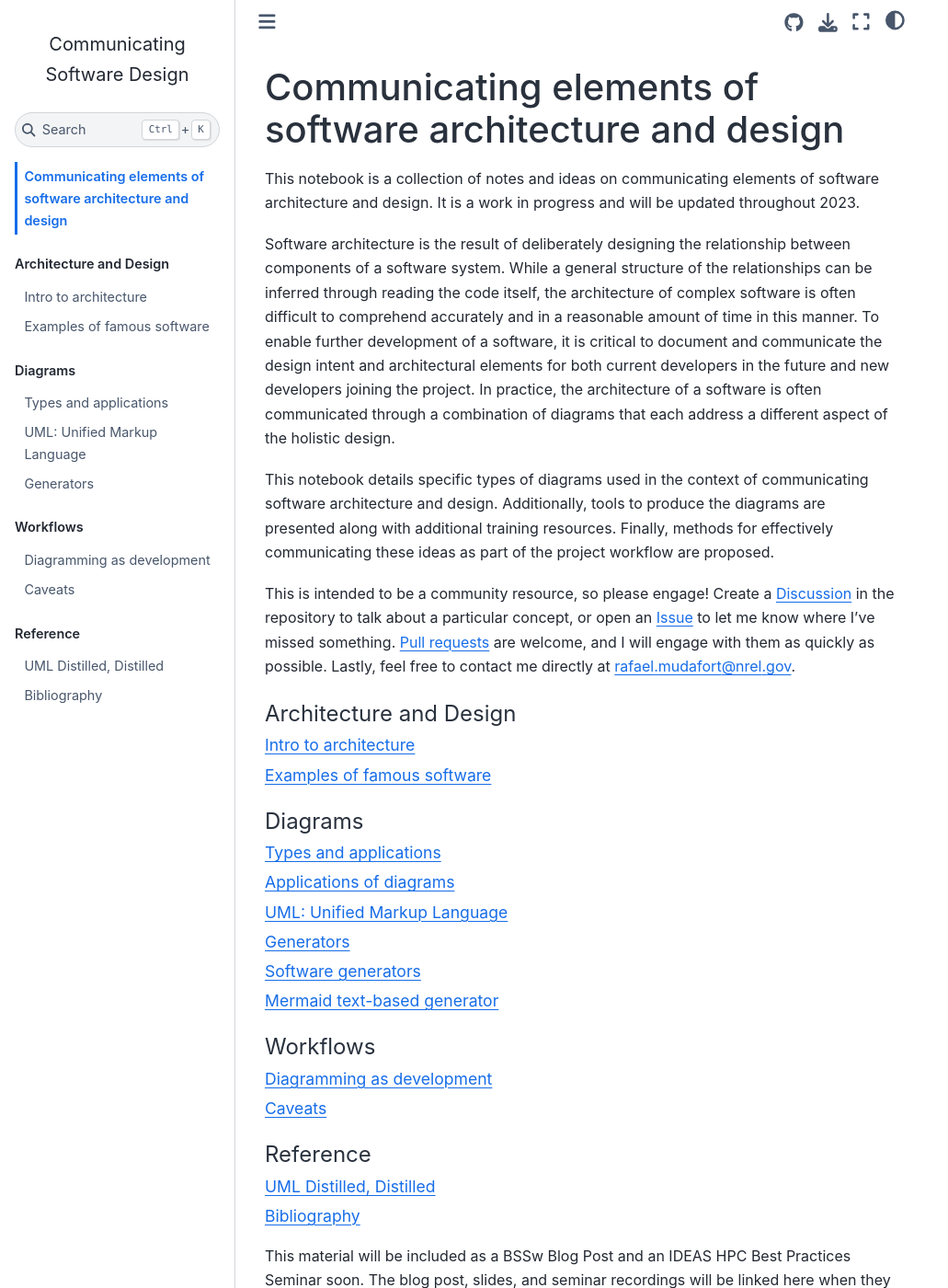
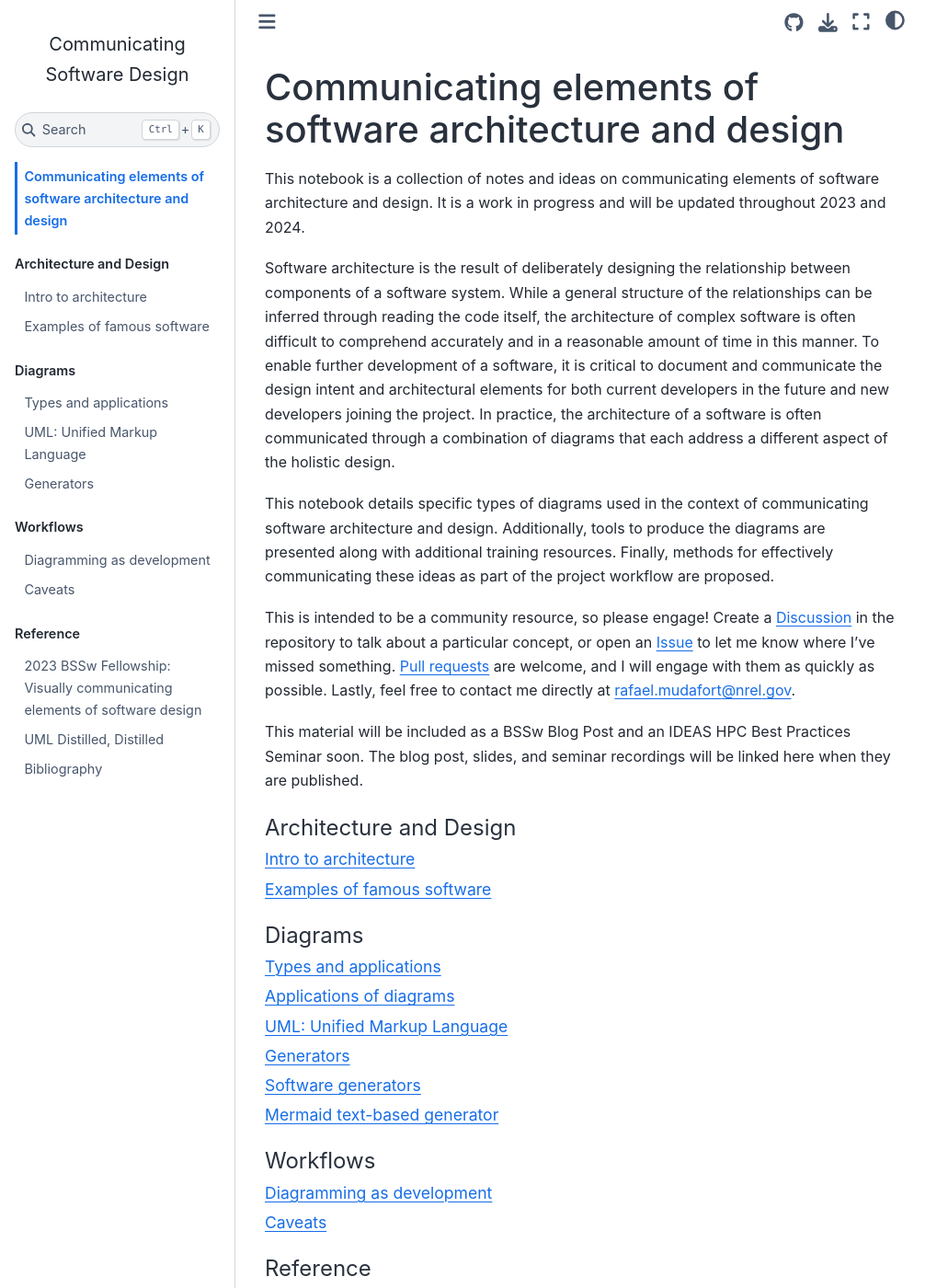
Before and after one commit to rafmudaf/communicating-design, a Jupyter Book: the page built from docs/intro.md, in a window 1280 px wide and 1400 px high. Shown: the whole window at 92% size, without its empty margins (0-1031 px from the left). Built offline with Jupyter Book 1.0.4 settings and Sphinx 7.4.7 and the Sphinx Book theme 1.1.4, drawn with Linux system fonts in a browser that asks for light colours; part of the change alters nothing that is shown; some of the changed text lies outside the part shown.

Commit message:
Add blog post

````diff
--- a/docs/_config.yml
+++ b/docs/_config.yml
@@ -37,6 +37,8 @@ html:
   home_page_in_navbar: true
 
 sphinx:
-  mermaid_version: 10.1.0
   extra_extensions:
-    - 'sphinxcontrib.mermaid'
+    - sphinxcontrib.mermaid
+  config:
+    # mermaid_output_format: png
+    mermaid_version: 10.9.0
--- a/docs/_toc.yml
+++ b/docs/_toc.yml
@@ -22,5 +22,6 @@ parts:
 
   - caption: Reference
     chapters:
+    - file: bssw_blog_post
     - file: uml_distilled_notes
     - file: zreferences
--- /dev/null
+++ b/docs/bssw_blog_post.md
@@ -0,0 +1,320 @@
+# 2023 BSSw Fellowship: Visually communicating elements of software design
+
+I've been a researcher at the National Renewable Energy Laboratory for seven years, and my role squarely fits into the description of a [research software engineer (RSE)](https://society-rse.org/about/).
+In my time at the lab, I've noticed a pattern in funding and staffing cycles where both can be discontinuous or unpredictable resulting in lost momentum and institutional knowledge on software projects.
+While this pattern is likely inherent to research itself, RSE's can mitigate these impacts and improve the overall quality of their software by **communicating elements of software design within the development workflow.**
+As a [2023 Better Scientific Software Fellow](https://bssw.io/fellows/rafael-mudafort), I've aggregated resources and developed training material to empower RSE's to visually communicate ideas and themes within their software projects, and the results are described here.
+
+Documenting ideas, decisions, and institutional knowledge is a powerful way to mitigate discontinuous momentum during software development efforts.
+Early in the development of a software, requirements are identified, and some of them are adopted while others are intentionally rejected.
+The form and function of the software starts to take shape.
+Capturing these decisions is beneficial to future development efforts considering that the collective knowledge that the development team has in the moment will be different from it's knowledge at a future time.
+Given time constraints for software development in the research environment, the process of communicating design decisions can be easily relegated to that elusive "when there's time" moment.
+To manage this tendency, I suggest that project teams adopt graphical communication methods to describe conceptual ideas and their implementations using Unified Modeling Language (UML) diagrams and automated tooling.
+Narrative content around these diagrams is helpful and encouraged, but the diagrams often speak for themselves.
+Once the initial diagrams are in place, future development efforts can build on them to scope and design work while inherently communicating the impact to the entire system.
+This article describes UML, and it's role in the development workflow for research software engineers.
+
+## UML, Class Diagrams, and Sequence Diagrams
+The [Unified Modeling Language (UML)](https://en.wikipedia.org/wiki/Unified_Modeling_Language) was created in the 1995 and adopted by the Object Management Group, a standards consortium, in 1997.
+In essence, UML is a set of graphical notations described by metamodels that enable describing and designing software systems.
+UML is particularly relevant to software developed in the object-oriented paradigm, but the methods and notations are broadly relevant to software engineering and systems engineering (see [SysML](https://sysml.org)).
+The notations defined in UML can be considered syntax for creating a specific set of diagrams useful in software design and analysis.
+While UML defines 14 types of diagrams, the following eight are particularly useful and the first two are described further:
+- [Class diagram](https://en.wikipedia.org/wiki/Class_diagram)
+- [Sequence diagram](https://en.wikipedia.org/wiki/Sequence_diagram)
+- [Package diagram](https://en.wikipedia.org/wiki/Package_diagram)
+- [Deployment diagram](https://en.wikipedia.org/wiki/Deployment_diagram)
+- [Use case diagram](https://en.wikipedia.org/wiki/Use_case_diagram)
+- [State diagram](https://en.wikipedia.org/wiki/State_diagram)
+- [Activity diagram](https://en.wikipedia.org/wiki/Activity_diagram)
+- [Interaction overview diagram](https://en.wikipedia.org/wiki/Interaction_overview_diagram)
+
+Class diagrams are directly correlated to object-oriented programming.
+Attributes and methods on a class can be described with their visibility, argument types, and return type.
+Abstract classes and abstract methods are denoted in italics.
+Inheritance, aggregation, composition, and association are described with lines connecting classes and specific types of arrows.
+
+::::{grid}
+:gutter: 2
+
+:::{grid-item-card} Class
+```{mermaid}
+classDiagram
+    class Class {
+        Type attribute1
+        Type attribute2
+        + public_method(arg1, arg2)
+        # protected_method() return_type
+        - private_method()
+    }
+```
+:::
+:::{grid-item-card} Abstract class
+```{mermaid}
+classDiagram
+    class AbstractClass {
+        <<Abstract>>
+        Type static_attribute$
+        abstract_method()* return_type
+    }
+```
+:::
+::::
+
+::::{grid}
+:gutter: 3
+
+:::{grid-item-card} Inheritance
+```{mermaid}
+classDiagram
+    BaseClass1 <|-- DerivedFrom1and2
+    BaseClass2 <|-- DerivedFrom1and2
+    BaseClass2 <|-- DerivedFrom1
+```
+:::
+:::{grid-item-card} Aggregation and Composition
+```{mermaid}
+classDiagram
+    Container o-- AggregationPart
+    Container *-- CompositionPart
+```
+:::
+:::{grid-item-card} Association
+```{mermaid}
+classDiagram
+    A -- B
+    A --> B
+```
+:::
+::::
+
+
+Sequence diagrams are broadly applicable to systems when describing algorithms, processes, and procedures.
+The metamodel relates participants by passing messages (commands) and data between them.
+A rectangle on a participant's line indicated whether a portion is "on" or "off", and boxes encompassing events denote if-statements, loops, and parallel processes.
+
+```{mermaid}
+sequenceDiagram
+    participant ParticipantA
+    participant ParticipantB
+
+    ParticipantA->>+ParticipantB: get_data()
+    ParticipantB-->>-ParticipantA: data
+    create participant ParticipantC
+    ParticipantA->>+ParticipantC: set_data(data)
+    ParticipantC->>ParticipantC: sanitize_data(data)
+    ParticipantC->>ParticipantC: save_data(data)
+    ParticipantC-->>-ParticipantA: void
+    alt if this
+        ParticipantA->>ParticipantB: b_command()
+    else else this
+        ParticipantA->>ParticipantC: c_command()
+    end
+    loop For all data points
+        ParticipantA-->>ParticipantB: operation(data)
+        ParticipantB-->>ParticipantC: operation(data)
+        ParticipantC-->>ParticipantA: operation(data)
+    end
+```
+
+## Perspective and Documentation-Driven Development
+
+The UML metamodels provide the syntax to describe a software system with varying levels of fidelity, and it can be tempting to include as much detail as possible.
+However, for any relatively complex software, this can be too much information to digest and understand patterns.
+I suggest to instead focus on the audience and the specific message to communicate by considering the following questions:
+- Who is the intended audience, and what is their level of experience with your software?
+- In a few sentences, what specifically are you communicating?
+- At what level of fidelity does the content of the message exist in the software - conceptual, specification, or implementation?
+
+The three diagrams below are taken from one of my software projects, FLORIS, a wind farm wake modeling framework that provides specific interfaces where developers can plug in new wake models.
+Consider the three perspectives:
+- *Conceptual* describes the relationships between the main components of the software and notes where to connect a new wake model.
+- *Specification* describes the connections between a portion of the wake model and the software objects that interface with it.
+- *Implementation* describes the specific attributes on a particular class and it's inherited properties.
+
+While each are valuable, maintaining separation allows for focusing a diagram on specific themes for a given audience.
+
+::::{grid}
+:gutter: 3
+
+:::{grid-item-card} Conceptual
+```{mermaid}
+classDiagram
+
+    class Floris
+    class Farm
+
+    class FlowField {
+        u: NDArrayFloat
+        v: NDArrayFloat
+        w: NDArrayFloat
+    }
+
+    class Grid {
+        <<abstract>>
+        x: NDArrayFloat
+        y: NDArrayFloat
+        z: NDArrayFloat
+    }
+    style Grid stroke:#f66,stroke-width:2px
+
+    class WakeModelManager {
+        <<interface>>
+        combination_model: BaseModel
+        deflection_model: BaseModel
+        velocity_model: BaseModel
+        turbulence_model: BaseModel
+    }
+    style WakeModelManager stroke:#f66,stroke-width:2px
+
+    class BaseModel {
+        <<abstract>>
+        dict parameters
+        prepare_function()
+        function()
+    }
+
+    class Solver {
+        <<interface>>
+        parameters: dict
+    }
+    style Solver stroke:#f66,stroke-width:2px
+
+    Floris *-- Farm
+    Floris *-- FlowField
+    Floris *-- Grid
+    Floris *-- WakeModelManager
+    Floris --> Solver
+    WakeModelManager -- BaseModel
+
+    Solver --> Farm
+    Solver --> FlowField
+    Solver --> Grid
+    Solver --> WakeModelManager
+```
+:::
+:::{grid-item-card} Specification
+```{mermaid}
+classDiagram
+
+  class WakeModelManager {
+    combination_function
+    deflection_function
+    turbulence_function
+    velocity_function
+  }
+  <<interface>> WakeModelManager
+  class GaussVelocityDeficit {
+    prepare_function(...) Dict[str, Any]
+    function(...) None
+  }
+  class GaussVelocityDeflection {
+    prepare_function(...) Dict[str, Any]
+    function(...) None
+  }
+  WakeModelManager -- GaussVelocityDeficit
+  WakeModelManager -- GaussVelocityDeflection
+  BaseModel <|-- GaussVelocityDeficit
+  BaseModel <|-- GaussVelocityDeflection
+```
+
+:::
+:::{grid-item-card} Implementation
+```{mermaid}
+classDiagram
+  class BaseClass {
+    logger
+  }
+  class Grid {
+    cubature_weights: np.ndarray
+    grid_resolution : int | Iterable
+    x_sorted: np.ndarray
+    y_sorted: np.ndarray
+    z_sorted: np.ndarray
+    set_grid()* None
+  }
+  <<abstract>> Grid
+  class TurbineGrid
+  class FlowFieldPlanarGrid
+  class FromDictMixin {
+    as_dict() dict
+    from_dict(data: dict)
+  }
+
+  FromDictMixin <|-- Grid
+  BaseClass <|-- Grid
+  Grid <|-- TurbineGrid
+  Grid <|-- FlowFieldPlanarGrid
+```
+:::
+::::
+
+Similar to test-driven development, [documentation-driven development](https://www.writethedocs.org/videos/portland/2019/lessons-learned-in-a-year-of-docs-driven-development-jessica-parsons/) is the practice of stating what you're going to do in the documentation prior to doing it.
+If there isn't a logical place to put disorganized thoughts, they can be aggregated into a design document that can take the form of a GitHub Discussion or Issue.
+Suggested content to include in a design document are:
+- Scope and suggested design of the work
+- Relationship to existing elements of the software including existing implementations and overarching themes
+- New themes and design decisions included and excluded
+
+A strict policy of "docs or it didn't happen" can increase the quality and quantity of documentation, but it comes with the added burden for developers, reviewers, and maintainers.
+A more approachable but less rigorous requirement is to require an extended pull request description that includes a narrative of the changes and an overview of design decisions.
+
+## In practice - documentation tooling
+
+There are a variety of web-based tools for creating diagrams including many diagrams in the UML metamodel.
+In my experience, separating the design documentation from the code is impractical at any stage of a software development effort past the initial conceptual design.
+I've had the most success including documentation source files and software diagrams alongside the code and managed with version control.
+For this to work best, text-based formats are preferred over binary formats, and an ecosystem of tools and processes exist to support this workflow.
+
+<!-- Inaccurate documentation can be worse than no documentation, and manual methods can be inaccurate or missing altogether.
+For testing, this conundrum has been solved with continuous integration systems, and I suggest integrating documentation as part of the same workflow. -->
+
+### mermaid
+
+[Mermaid.js](https://mermaid.js.org/intro/) is a JavaScript library for describing diagrams in text and rendering them in web browsers and other formats.
+In fact, all diagrams in this article are created with this software.
+Mermaid contains syntax for the eight UML diagrams listed above, as well as additional diagrams not included in UML.
+It is well integrated into much of the software development infrastructure including:
+- [GitHub](https://github.blog/2022-02-14-include-diagrams-markdown-files-mermaid/) / [GitLab](https://docs.gitlab.com/ee/user/markdown.html#mermaid)
+- [VS Code through extensions](https://marketplace.visualstudio.com/search?term=mermaid&target=VSCode&category=All%20categories&sortBy=Relevance)
+- Atlassian products
+- [Slack](https://mermaid-preview.com)
+- [Many more](https://mermaid.js.org/ecosystem/integrations-community.html)
+
+Since it's text-based, it is easily managed with version control.
+Sphinx-based documentation websites render mermaid diagrams directly in documentation source files ([sphinxcontrib-mermaid](https://github.com/mgaitan/sphinxcontrib-mermaid)) and in API documentation through docstrings ([sphinx.ext.autodoc](https://www.sphinx-doc.org/en/master/usage/extensions/autodoc.html)).
+
+![Mermaid diagrams in FLORIS API documentation.](<_static/mermaid_in_api_docs.png>)
+
+### Pyreverse
+
+For Python projects, [pyreverse](https://pylint.readthedocs.io/en/latest/pyreverse.html), part of [pylint](https://pylint.readthedocs.io/en/latest/index.html), is a Python library that analyzes class definitions to create class and package diagrams.
+It can output results in PlantUML (`.puml`), Mermaid (`.mmd`), HTML, and various image formats, as well as any format supported by [Graphviz](https://graphviz.org/docs/outputs/).
+This tools creates diagrams that directly match the code, so it is only able to consider the "implementation" perspective.
+However, integrating pyreverse with Sphinx-based documentation as part of an automated continuous integration system is an easy way to create the building blocks for manually creating specification and conceptual documentation during design.
+
+### Doxygen / graphviz with dot
+
+For C, C++, and Fortran (to some degree) projects, [Doxygen](https://www.doxygen.nl/index.html) is a static code analyzer to create API documentation as well as the following diagrams:
+- Class hierarchies
+- Include-dependency graphs
+- Caller/callee diagrams
+- Directory graph (similar to package diagram)
+
+It exports all products into a HTML viewer that can be included as part of any web-based documentation.
+Doxygen itself generates the HTML files and API docs from function and class signatures as well as docstrings.
+It [integrates with Graphviz](https://www.doxygen.nl/manual/diagrams.html) to create the graphs and embeds images into the HTML.
+There is a set of [extensions](https://www.doxygen.nl/helpers.html) to Doxygen as well as [indirect support](https://github.com/tttapa/doxygen-mermaid) for rendering Mermaid diagrams
+
+## In summary
+
+Through the BSSw Fellowship, I've had the opportunity to interact with the community to gather ideas on documentation and communication on software design.
+In particular, I presented at the NLIT S3C conference in April 2024 ([slides]()) and held an IDEAS HPC Best Practices Webinar in April 2024 ([video]()).
+I've also put together an [online dashboard](https://rafmudaf.github.io/communicating-design/intro.html) to collect notes, ideas, and examples of good software diagrams.
+
+Stepping back to consider the big picture, I see visual communicate as one step toward a pattern language for software design.
+We already have common design patterns and syntactic conventions, but the scientific software community doesn't currently have a common language to talk about our systems at a high level and relate them to each other.
+I hope to build on this work to continue seeking the pattern language that will unlock shared understanding of the systems we create so that we can use it both to create new, more elegant software systems and bring meaningful recognition to the research software engineers who create them.
+
+Please get in touch at rafael.mudafort@nrel.gov, [GitHub](https://github.com/rafmudaf), or [LinkedIn](https://www.linkedin.com/in/rafmudaf/).
--- a/docs/intro.md
+++ b/docs/intro.md
@@ -2,7 +2,7 @@
 
 This notebook is a collection of notes and ideas on communicating elements of
 software architecture and design.
-It is a work in progress and will be updated throughout 2023.
+It is a work in progress and will be updated throughout 2023 and 2024.
 
 Software architecture is the result of deliberately designing the relationship between
 components of a software system.
@@ -29,8 +29,8 @@ missed something. [Pull requests](https://github.com/rafmudaf/communicating-desi
 are welcome, and I will engage with them as quickly as possible.
 Lastly, feel free to contact me directly at rafael.mudafort@nrel.gov.
 
+This material will be included as a BSSw Blog Post and an IDEAS HPC Best Practices Seminar soon.
+The blog post, slides, and seminar recordings will be linked here when they are published.
+
 ```{tableofcontents}
 ```
-
-This material will be included as a BSSw Blog Post and an IDEAS HPC Best Practices Seminar soon.
-The blog post, slides, and seminar recordings will be linked here when they are published.
````
Also changed, not shown: docs/_static/mermaid_in_api_docs.png (added), 1 other file.
